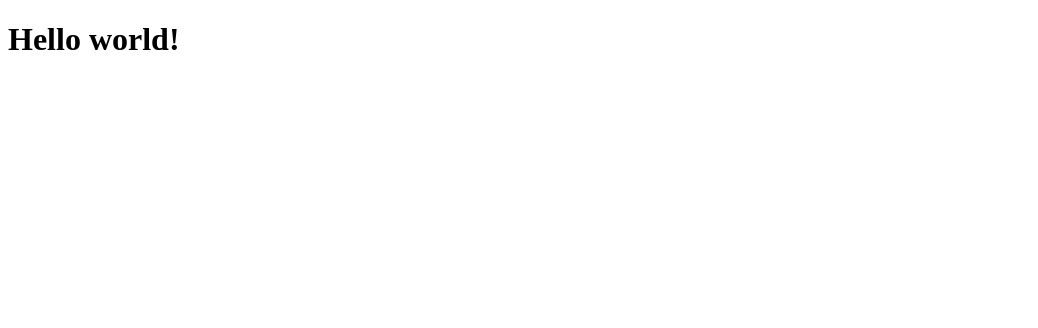
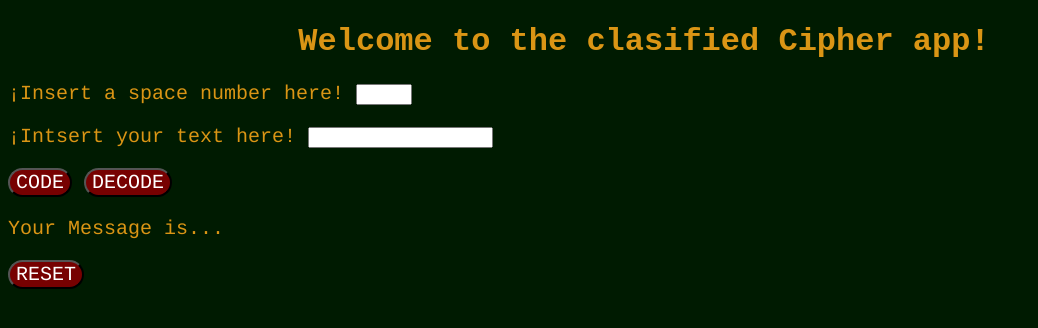
Before and after one commit to Laboratoria/GDL004-cipher, a website: page src/index.html in a window 1280 px wide. Shown: the whole page, without its empty margins (0-1038 px from the left). Drawn offline with Linux system fonts and the light colour scheme.

Commit message:
The sructure of the main-screen was made with HTML and CSS withlittle design

```diff
--- a/src/index.html
+++ b/src/index.html
@@ -2,13 +2,24 @@
 <html>
   <head>
     <meta charset="utf-8">
-    <title>Caesar Cipher</title>
+    <title>Clasified Cipher</title>
     <link rel="stylesheet" href="style.css" />
   </head>
   <body>
     <div id="root">
-      <h1>Hello world!</h1>
+      <h1 align="center" ><font face="courier new">Welcome to the clasified Cipher app!</font></h1>
     </div>
+    <div>
+      <p> ¡Insert a space number here!
+      <input type="number" id="offsetEncodeNumber" name="add number" min="1" max="50">
+      <p> ¡Intsert your text here!
+      <input type="text" name="Encript/decript code">
+    <div>
+      <p> <input type="button" value="CODE" class="btn"> <input type="button" value="DECODE" class="btn">
+    </div>
+    <div>
+      <p id="EncodeWords"> Your Message is... </p>
+      <p> <input type="button" value="RESET" class="btn">
     <script src="cipher.js"></script>
     <script src="index.js"></script>
   </body>
--- a/src/style.css
+++ b/src/style.css
@@ -0,0 +1,25 @@
+body {
+  background-color: #001B01;
+  margin-right: auto;
+}
+
+h1 {
+  color: #DA9515;
+}
+
+p {
+  font-size: 20px;
+  font-family: Courier;
+  color: #DA9515;
+
+}
+
+.btn {
+  background: #770101;
+  color: white;
+  font-size: 20px;
+  border-radius: 25px;
+  text-align: center;
+  font-family: Courier;
+
+}
```
